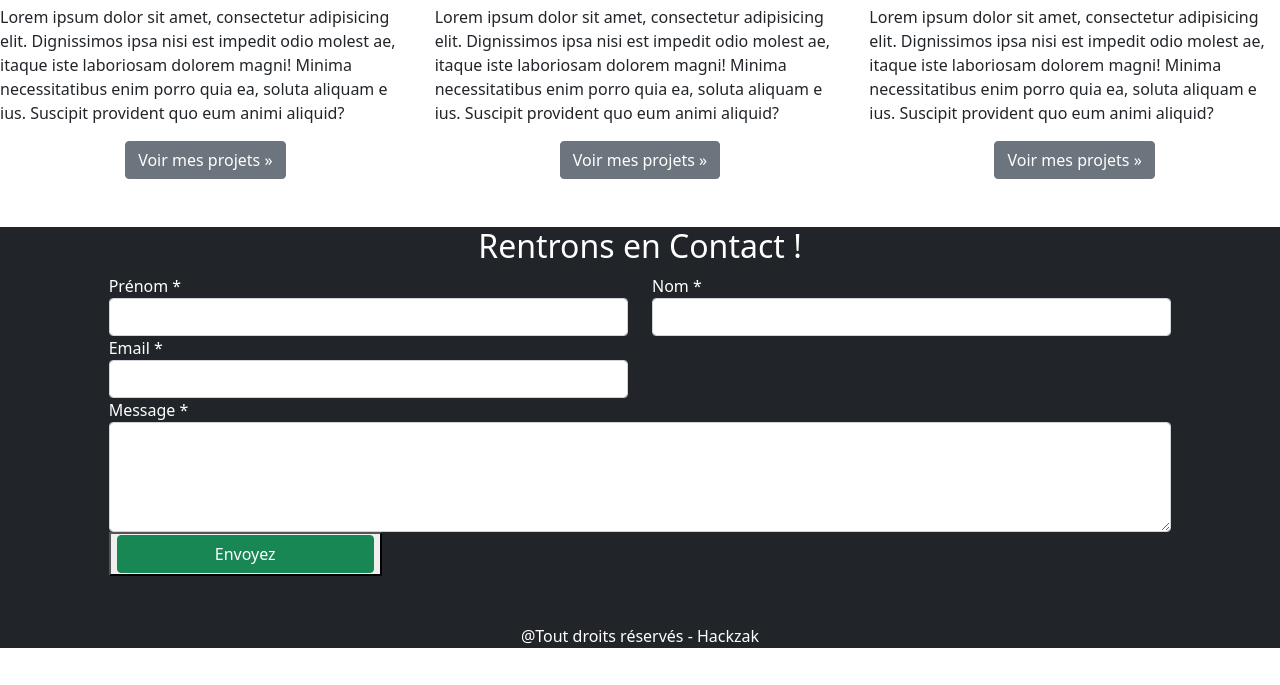
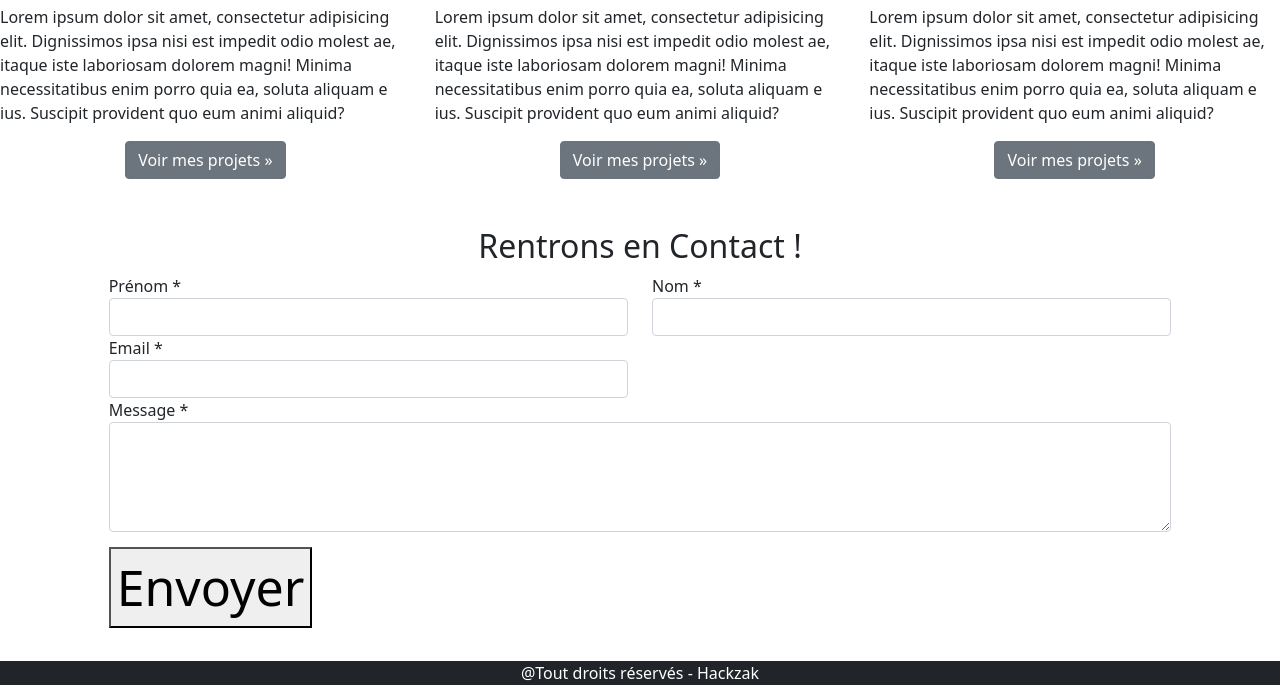
Before and after one commit to hackzak/Portfolio, a plain HTML site: page index.html in a window 1280 px wide. Shown: the part 3079-3764 px from the top of the page. Before the commit the page ends 3727 px from the top, so only its background shows below. Drawn offline with nearby package versions, Linux system fonts and the light colour scheme.

Commit message:
first commit

```diff
--- a/index.html
+++ b/index.html
@@ -360,8 +360,6 @@
 <!-- section contact -->
 
 
-<section id="Contact" class="bg-dark text-white mb-0">
-
 <div class="containeur">
     <h2 class="titreContact text-center">Rentrons en Contact !</h2>
     <div class="row">
@@ -410,7 +408,7 @@
                     </div>
 
                     <div class="col-md-12 mb-5">
-                            <button><input type="sumbit" class="btn btn-success btn-send" value="Envoyez"></button>
+                        <button class="Envoyer">Envoyer</button>
                     </div>
 
                 </div>
@@ -419,10 +417,7 @@
 
         </div>
     </div>
-
 </div>
-
-</section>
 
 
 <footer class="bg-dark text-white">
--- a/style.css
+++ b/style.css
@@ -25,3 +25,9 @@ body {
     width: 120px;
     height: 120px;
 }
+
+.Envoyer {
+    position: relative;
+    top: 15px;
+    font-size: 50px;
+}
```
Lines whose indentation alone changed are shown as unchanged.
